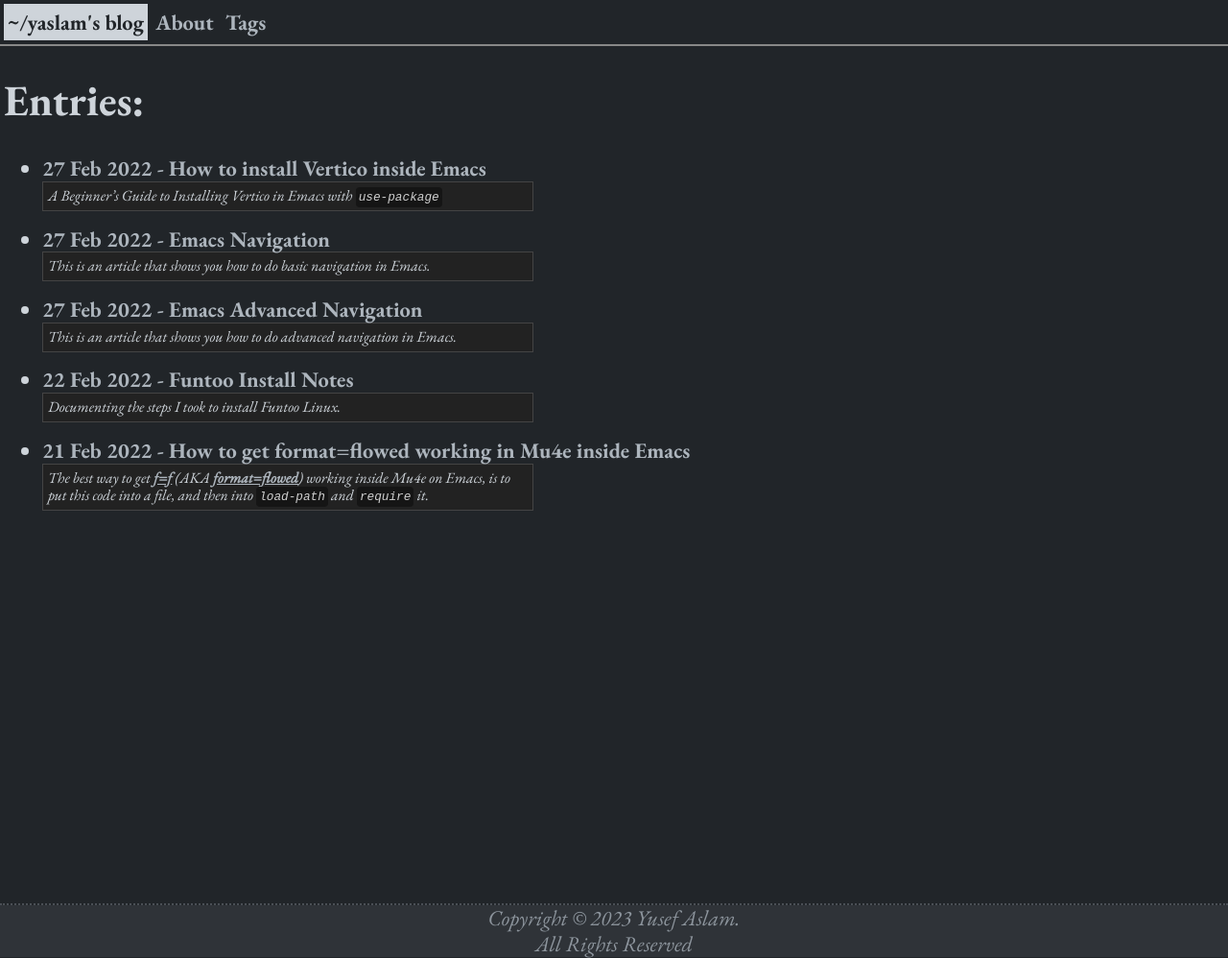
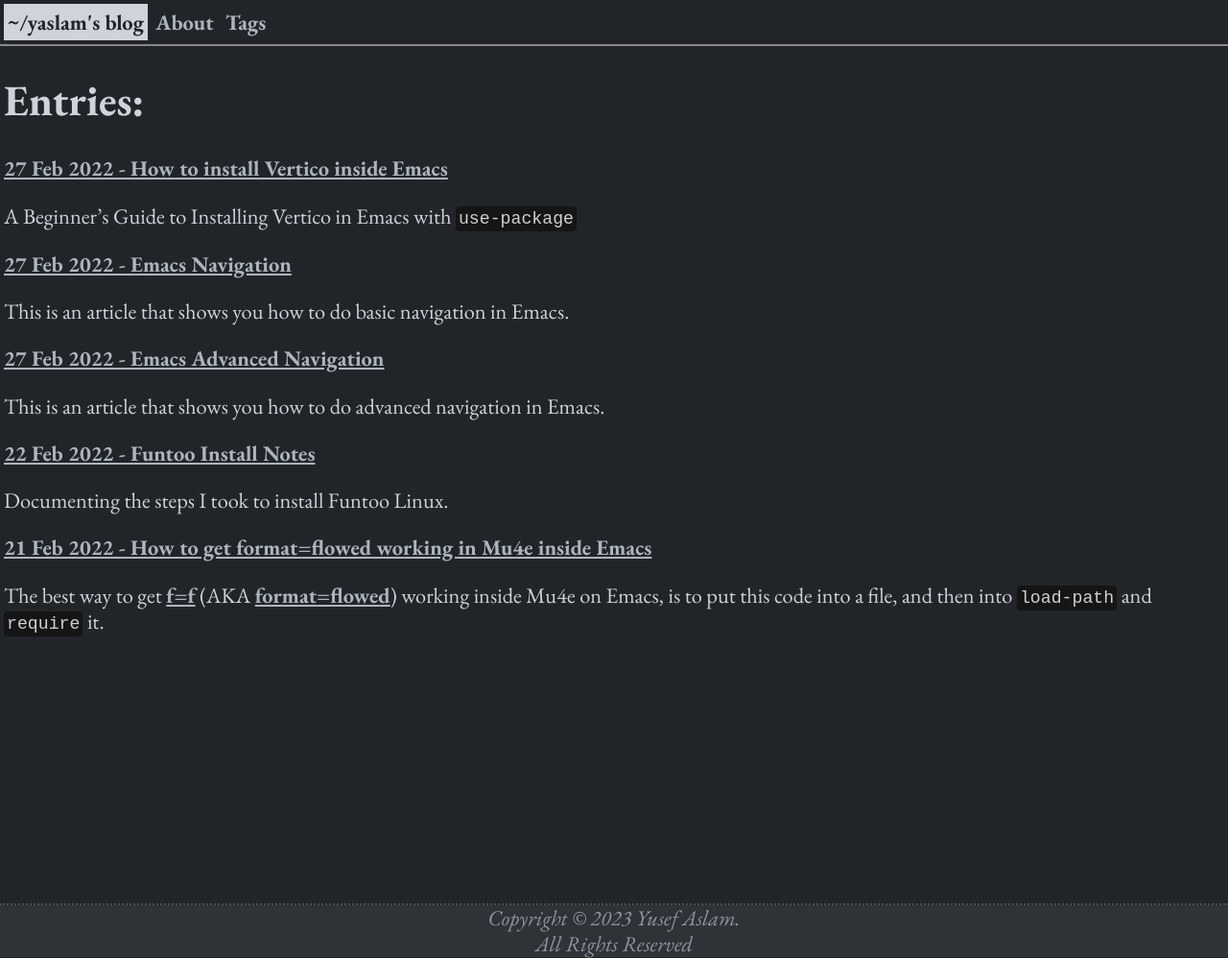
Before and after one commit to yusi1/yaslamblog, a Jekyll site: the page built from index.html, in a window 1280 px wide. Shown: the whole page at 96% size. Built offline with Jekyll 4.4.1, drawn with Linux system fonts in a browser that asks for light colours.

Commit message:
links.html: Remove bullets, Use divs, Tidy up classes & ids
To conform to the W3 HTML checker.

```diff
--- a/_includes/links.html
+++ b/_includes/links.html
@@ -1,6 +1,10 @@
-<ul class="blog-post-list">
-  {% for post in site.posts %}
-  <li><a href="{{ post.url }}">{{ post.date | date_to_string }} - {{ post.title }}</a></li>
-  {{ post.excerpt | replace: '<p', '<p id="post-excerpt"' | replace: '<a', '<a target="_blank"' }}
-  {% endfor %}
-</ul>
+<div id="blog-post-list">
+    {% for post in site.posts %}
+    <div class="blog-post">
+        <div class="blog-post-data">
+            <a href="{{ post.url }}">{{ post.date | date_to_string }} - {{ post.title }}</a>
+            {{ post.excerpt | replace: '<p', '<p class="post-excerpt"' | replace: '<a', '<a target="_blank"' }}
+        </div>
+    </div>
+    {% endfor %}
+</div>
```
